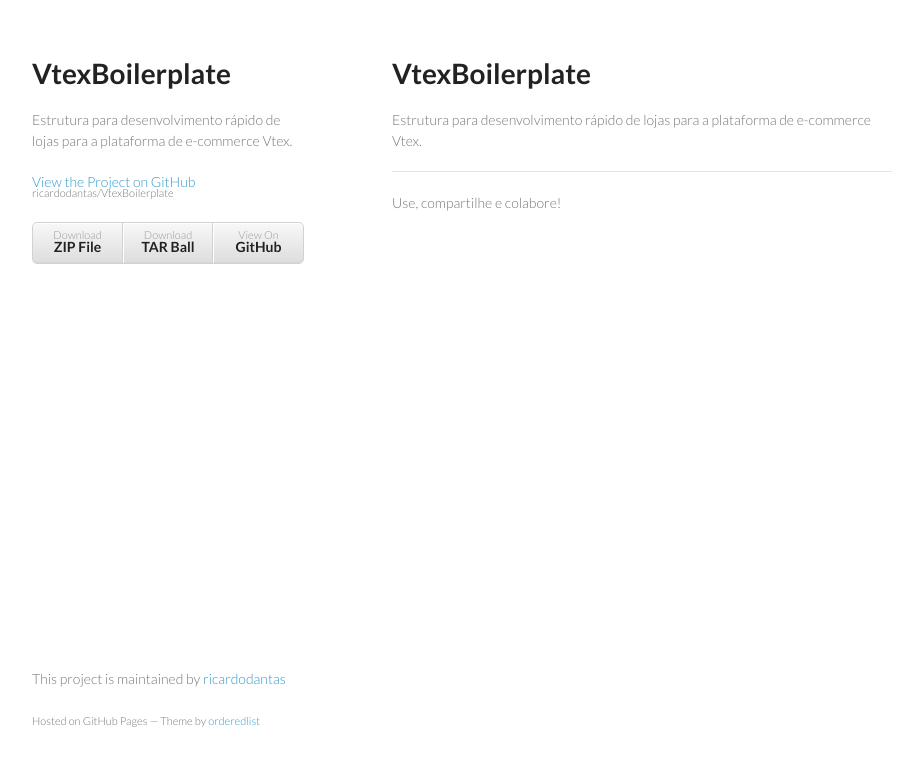
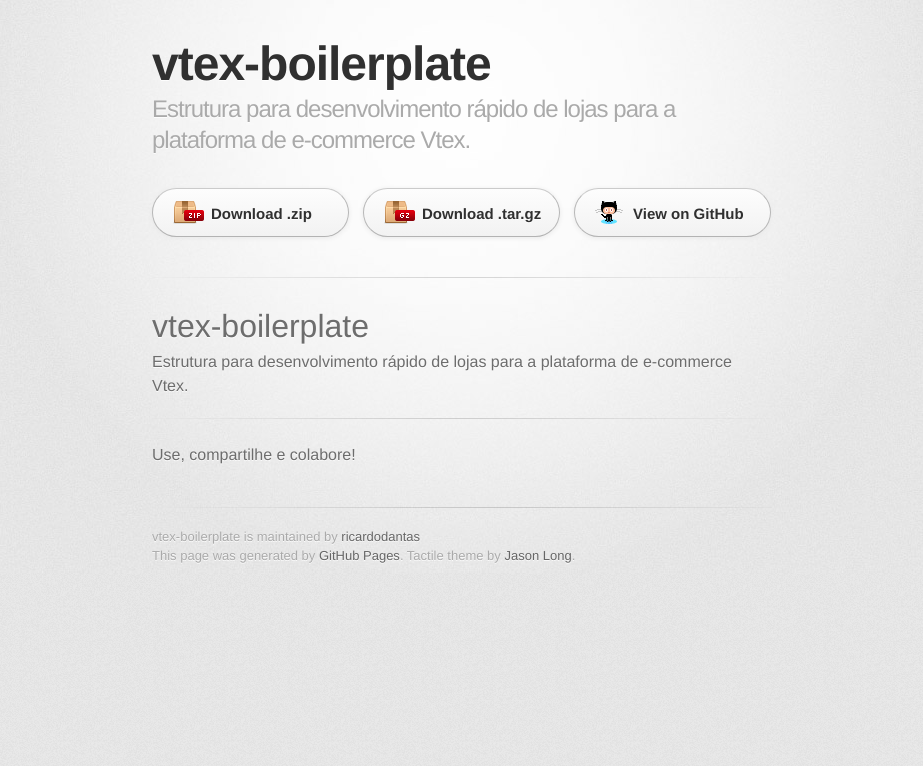
Before and after one commit to ricardodantas/vtex-boilerplate, a plain HTML site: page index.html in a window 1280 px wide. Shown: the whole page, without its empty margins (178-1101 px from the left). Drawn offline with Linux system fonts and the light colour scheme; a web font is replaced by a local one.

Commit message:
Create gh-pages branch via GitHub

```diff
--- a/index.html
+++ b/index.html
@@ -1,46 +1,51 @@
-<!doctype html>
+<!DOCTYPE html>
 <html>
   <head>
-    <meta charset="utf-8">
+    <meta charset='utf-8'>
     <meta http-equiv="X-UA-Compatible" content="chrome=1">
-    <title>VtexBoilerplate by ricardodantas</title>
-
-    <link rel="stylesheet" href="stylesheets/styles.css">
-    <link rel="stylesheet" href="stylesheets/pygment_trac.css">
-    <meta name="viewport" content="width=device-width, initial-scale=1, user-scalable=no">
+    <link href='https://fonts.googleapis.com/css?family=Chivo:900' rel='stylesheet' type='text/css'>
+    <link rel="stylesheet" type="text/css" href="stylesheets/stylesheet.css" media="screen" />
+    <link rel="stylesheet" type="text/css" href="stylesheets/pygment_trac.css" media="screen" />
+    <link rel="stylesheet" type="text/css" href="stylesheets/print.css" media="print" />
     <!--[if lt IE 9]>
     <script src="//html5shiv.googlecode.com/svn/trunk/html5.js"></script>
     <![endif]-->
+    <title>vtex-boilerplate by ricardodantas</title>
   </head>
+
   <body>
-    <div class="wrapper">
-      <header>
-        <h1>VtexBoilerplate</h1>
-        <p>Estrutura para desenvolvimento rápido de lojas para a  plataforma de e-commerce Vtex.</p>
+    <div id="container">
+      <div class="inner">
 
-        <p class="view"><a href="https://github.com/ricardodantas/VtexBoilerplate">View the Project on GitHub <small>ricardodantas/VtexBoilerplate</small></a></p>
+        <header>
+          <h1>vtex-boilerplate</h1>
+          <h2>Estrutura para desenvolvimento rápido de lojas para a  plataforma de e-commerce Vtex.</h2>
+        </header>
 
+        <section id="downloads" class="clearfix">
+          <a href="https://github.com/ricardodantas/vtex-boilerplate/zipball/master" id="download-zip" class="button"><span>Download .zip</span></a>
+          <a href="https://github.com/ricardodantas/vtex-boilerplate/tarball/master" id="download-tar-gz" class="button"><span>Download .tar.gz</span></a>
+          <a href="https://github.com/ricardodantas/vtex-boilerplate" id="view-on-github" class="button"><span>View on GitHub</span></a>
+        </section>
 
-        <ul>
-          <li><a href="https://github.com/ricardodantas/VtexBoilerplate/zipball/master">Download <strong>ZIP File</strong></a></li>
-          <li><a href="https://github.com/ricardodantas/VtexBoilerplate/tarball/master">Download <strong>TAR Ball</strong></a></li>
-          <li><a href="https://github.com/ricardodantas/VtexBoilerplate">View On <strong>GitHub</strong></a></li>
-        </ul>
-      </header>
-      <section>
-        <h1>
-<a name="vtexboilerplate" class="anchor" href="#vtexboilerplate"><span class="octicon octicon-link"></span></a>VtexBoilerplate</h1>
+        <hr>
+
+        <section id="main_content">
+          <h1>
+<a name="vtex-boilerplate" class="anchor" href="#vtex-boilerplate"><span class="octicon octicon-link"></span></a>vtex-boilerplate</h1>
 
 <p>Estrutura para desenvolvimento rápido de lojas para a  plataforma de e-commerce Vtex.</p>
 
 <hr><p>Use, compartilhe e colabore!</p>
-      </section>
-      <footer>
-        <p>This project is maintained by <a href="https://github.com/ricardodantas">ricardodantas</a></p>
-        <p><small>Hosted on GitHub Pages &mdash; Theme by <a href="https://github.com/orderedlist">orderedlist</a></small></p>
-      </footer>
+        </section>
+
+        <footer>
+          vtex-boilerplate is maintained by <a href="https://github.com/ricardodantas">ricardodantas</a><br>
+          This page was generated by <a href="http://pages.github.com">GitHub Pages</a>. Tactile theme by <a href="https://twitter.com/jasonlong">Jason Long</a>.
+        </footer>
+
+
+      </div>
     </div>
-    <script src="javascripts/scale.fix.js"></script>
-
   </body>
 </html>
--- a/params.json
+++ b/params.json
@@ -1 +1 @@
-{"name":"VtexBoilerplate","tagline":"Estrutura para desenvolvimento rápido de lojas para a  plataforma de e-commerce Vtex.","body":"VtexBoilerplate\r\n===============\r\n\r\nEstrutura para desenvolvimento rápido de lojas para a  plataforma de e-commerce Vtex.\r\n\r\n***\r\n\r\nUse, compartilhe e colabore!","google":"","note":"Don't delete this file! It's used internally to help with page regeneration."}
+{"name":"vtex-boilerplate","tagline":"Estrutura para desenvolvimento rápido de lojas para a  plataforma de e-commerce Vtex.","body":"vtex-boilerplate\r\n===============\r\n\r\nEstrutura para desenvolvimento rápido de lojas para a  plataforma de e-commerce Vtex.\r\n\r\n***\r\n\r\nUse, compartilhe e colabore!\r\n","google":"","note":"Don't delete this file! It's used internally to help with page regeneration."}
```
